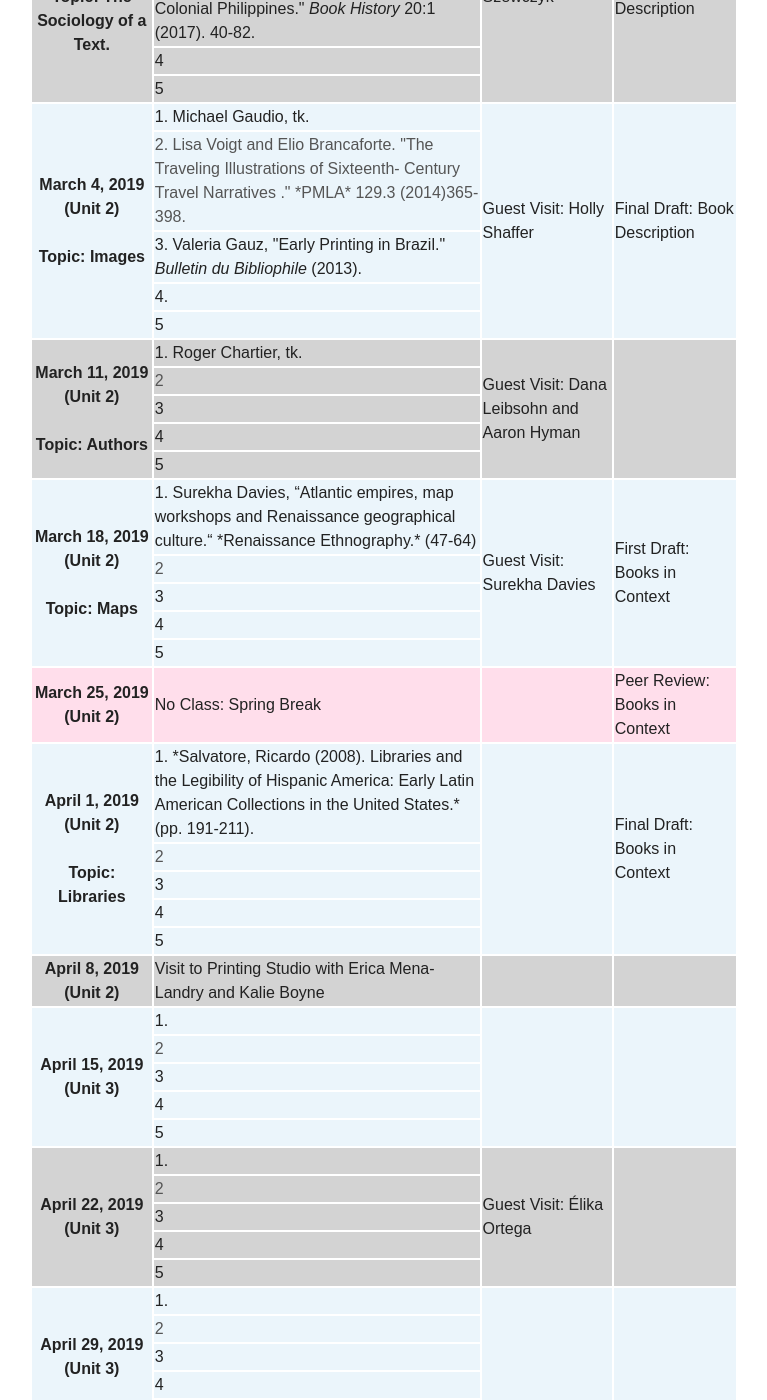
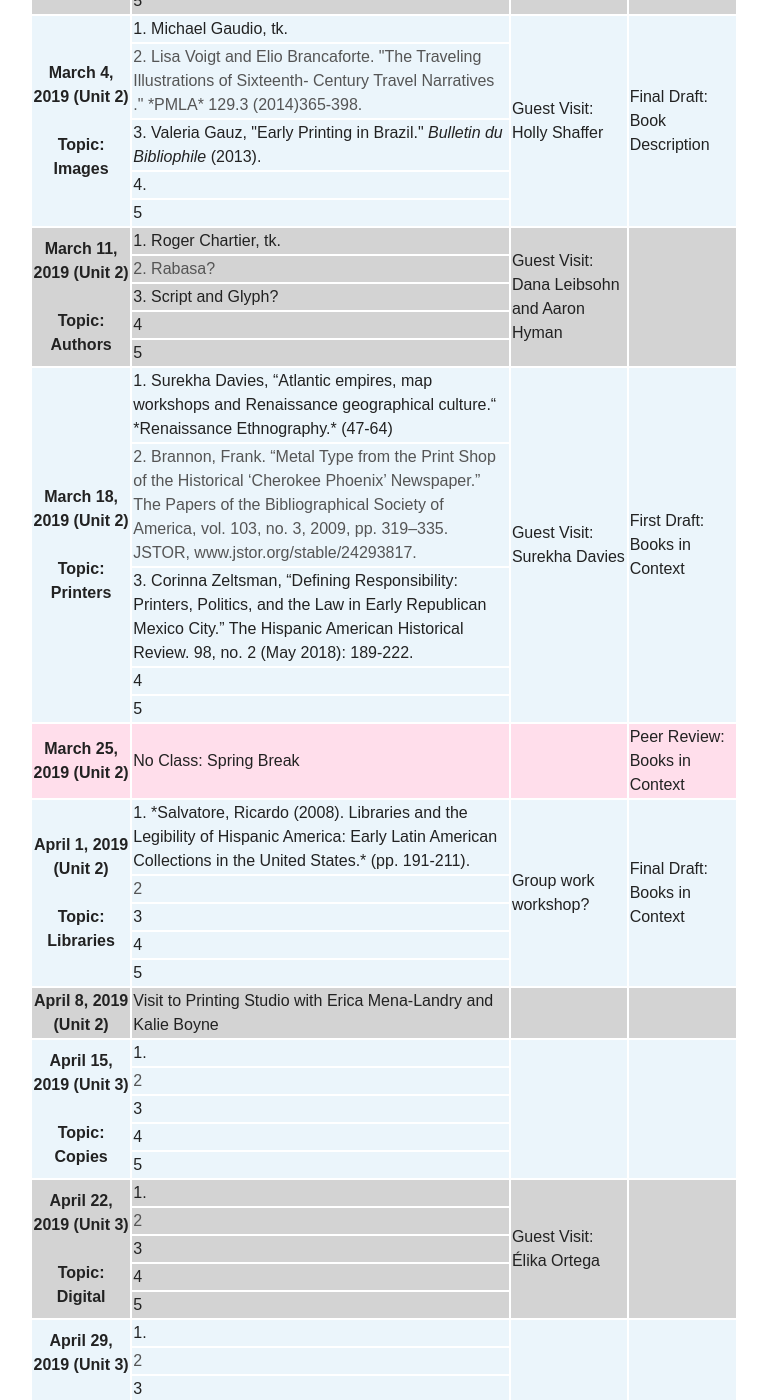
Before and after one commit to halperta/2019-bookhistory, a Jekyll site: the page built from schedule/index.md, in a window 1280 px wide and 1400 px high, scrolled down 1815 px. Shown: the whole window, without its empty margins (256-1023 px from the left). Built offline with Jekyll 4.4.1, drawn with Linux system fonts in a browser that asks for light colours; nearby versions of some CDN libraries; some of the changed text lies outside the part shown.

Commit message:
adding readings

```diff
--- a/schedule/index.md
+++ b/schedule/index.md
@@ -18,7 +18,7 @@ All readings are available either through the links on this website, or through
   <tr bgcolor="#EBF5FB">
     <th rowspan="5">January 28, 2019 (Unit 1) <br><br> Topic: Whose history of the book? </th>
       <td> 1. <a href="http://www.lightspeedmagazine.com/fiction/the-bookmaking-habits-of-select-species/">The Bookmaking Habits of Select Species by Ken Liu (2012)</a> </td>
-      <td rowspan="5"> </td>
+      <td rowspan="5">  </td>
       <td rowspan="5">   </td>
   </tr>
   <tr bgcolor="EBF5FB">
@@ -38,8 +38,8 @@ All readings are available either through the links on this website, or through
   <tr bgcolor="LightGray">
     <th rowspan="5">February 4, 2019 (Unit 1). <br><br> Topic: Writing Books</th>
        <td> 1. Birgit Brander Rasmussen, “The Manuscript, the Quipu, and the Early American Book.” (in Colonial Mediascapes). 141-165 </td>
-      <td rowspan="5"> </td>
-      <td rowspan="5">   </td>
+      <td rowspan="5"> Descriptive Bibliography Workshop (1) </td>
+      <td rowspan="5">  </td>
   </tr>
   <tr bgcolor="LightGray">
     <td align="left"><a href=""> 2. Boone, Elizabeth Hill. "Introduction." Walter Mignolo and Elizabeth Hill Boone, eds. <i>Writing Without Words</i>. Durham: Duke University Press, 1994. 3-27. </a></td>
@@ -57,7 +57,7 @@ All readings are available either through the links on this website, or through
   <tr bgcolor="#EBF5FB">
     <th rowspan="5">February 11, 2019 (Unit 1). <br><br> Topic: Printing Books.</th>
       <td> 1. Eisenstein, Elizabeth. “Defining the Initial Shift.” In David Finkelstein and Alistair McCleery, eds. <i> Book History Reader</i>. Routledge, 2006. 232-254 </td>
-      <td rowspan="5"> </td>
+      <td rowspan="5"> Descriptive Bibliography Workshop (2) </td>
       <td rowspan="5"> Map Quiz. </td>
   </tr>
   <tr bgcolor="EBF5FB">
@@ -138,10 +138,10 @@ All readings are available either through the links on this website, or through
       <td rowspan="5">  </td>
   </tr>
   <tr bgcolor="LightGray">
-    <td align="left"><a href=""> 2 </a></td>
+    <td align="left"><a href=""> 2. Rabasa? </a></td>
   </tr>
   <tr bgcolor="LightGray">
-    <td align="left">3 </td>
+    <td align="left">3. Script and Glyph? </td>
   </tr>
   <tr bgcolor="LightGray">
     <td align="left">4</td>
@@ -151,16 +151,16 @@ All readings are available either through the links on this website, or through
   </tr>
 
   <tr bgcolor="#EBF5FB">
-    <th rowspan="5">March 18, 2019 (Unit 2) <br><br> Topic: Maps</th>
+    <th rowspan="5">March 18, 2019 (Unit 2) <br><br> Topic: Printers</th>
      <td> 1. Surekha Davies, “Atlantic empires, map workshops and Renaissance geographical culture.“ *Renaissance Ethnography.* (47-64)</td>
     <td rowspan="5"><a href="http://www.surekhadavies.org/"> Guest Visit: Surekha Davies </a> </td>
     <td rowspan="5"> First Draft: Books in Context </td>
   </tr>
   <tr bgcolor="EBF5FB">
-    <td align="left"><a href=""> 2 </a></td>
+    <td align="left"><a href=""> 2. Brannon, Frank. “Metal Type from the Print Shop of the Historical ‘Cherokee Phoenix’ Newspaper.” The Papers of the Bibliographical Society of America, vol. 103, no. 3, 2009, pp. 319–335. JSTOR, www.jstor.org/stable/24293817. </a></td>
   </tr>
   <tr bgcolor="EBF5FB">
-    <td align="left">3 </td>
+    <td align="left">3. Corinna Zeltsman, “Defining Responsibility: Printers, Politics, and the Law in Early Republican Mexico City.” The Hispanic American Historical Review. 98, no. 2 (May 2018): 189-222. </td>
   </tr>
   <tr bgcolor="EBF5FB">
     <td align="left">4</td>
@@ -192,7 +192,7 @@ All readings are available either through the links on this website, or through
     <th rowspan="5">April 1, 2019 (Unit 2) <br><br> Topic: Libraries</th>
    <td> 1. *Salvatore, Ricardo (2008). Libraries and the Legibility of Hispanic America: Early Latin American Collections in the United States.* (pp. 191-211).
 </td>
-    <td rowspan="5"> </td>
+    <td rowspan="5"> Group work workshop? </td>
     <td rowspan="5"> Final Draft: Books in Context </td>
   </tr>
   <tr bgcolor="EBF5FB">
@@ -228,7 +228,7 @@ All readings are available either through the links on this website, or through
   </tr> -->
 
   <tr bgcolor="#EBF5FB">
-   <th rowspan="5">April 15, 2019 (Unit 3)</th>
+   <th rowspan="5">April 15, 2019 (Unit 3) <br><br> Topic: Copies </th>
    <td> 1. </td>
     <td rowspan="5"> </td>
     <td rowspan="5"> </td>
@@ -247,7 +247,7 @@ All readings are available either through the links on this website, or through
   </tr>
 
   <tr bgcolor="LightGray">
-    <th rowspan="5">April 22, 2019 (Unit 3)</th>
+    <th rowspan="5">April 22, 2019 (Unit 3) <br><br> Topic: Digital </th>
     <td> 1. </td>
     <td rowspan="5"> <a href="https://elikaortega.net">Guest Visit: Élika Ortega </a> </td>
     <td rowspan="5"> </td>
@@ -266,7 +266,7 @@ All readings are available either through the links on this website, or through
   </tr>
 
   <tr bgcolor="#EBF5FB">
-   <th rowspan="5">April 29, 2019 (Unit 3)</th>
+   <th rowspan="5">April 29, 2019 (Unit 3) <br><br> Topic: Curation</th>
    <td> 1. </td>
     <td rowspan="5"> </td>
     <td rowspan="5"> </td>
```
